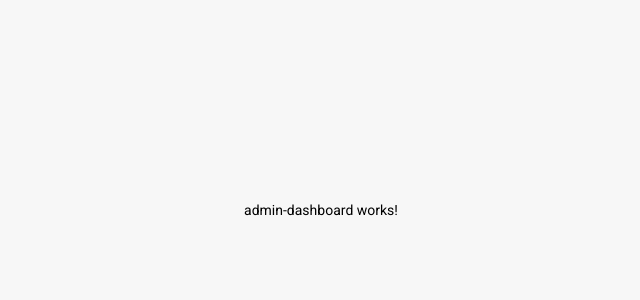
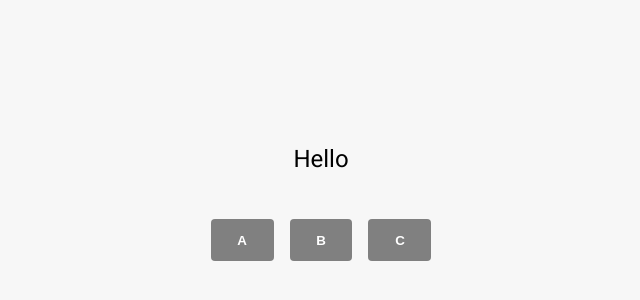
Before and after one commit to syedfaheem27/angular-dot-net, an Angular app: page /welcome/admin-dashboard in a window 1280 px wide. Shown: the part 184-484 px from the top of the page, without its empty margins (319-959 px from the left). Built offline with nearby package versions, Linux system fonts and the light colour scheme.

Commit message:
Add dashboard

```diff
--- a/src/app/admin-dashboard/admin-dashboard.component.css
+++ b/src/app/admin-dashboard/admin-dashboard.component.css
@@ -0,0 +1,27 @@
+h1{
+    text-align: center;
+}
+nav{
+    display: flex;
+    align-items: center;
+    justify-content: center;
+}
+ul{
+    display: flex;
+    justify-content: space-between;
+    padding:  1em;
+    gap: 1rem;
+}
+
+li button{
+    border: none;
+    background: gray;
+    padding: 1em 2em;
+    border-radius: 4px;
+    font-weight: bold;
+    color: #fff;
+}
+
+li button:hover{
+    cursor: pointer;
+}
--- a/src/app/admin-dashboard/admin-dashboard.component.html
+++ b/src/app/admin-dashboard/admin-dashboard.component.html
@@ -1 +1,14 @@
-<p>admin-dashboard works!</p>
+<h1>Hello {{user?.username ?? ""}}</h1>
+<nav>
+  <ul>
+    <li>
+      <button>A</button>
+    </li>
+    <li>
+      <button>B</button>
+    </li>
+    <li>
+      <button>C</button>
+    </li>
+  </ul>
+</nav>
--- a/src/app/admin-dashboard/admin-dashboard.component.ts
+++ b/src/app/admin-dashboard/admin-dashboard.component.ts
@@ -1,15 +1,23 @@
 import { Component, OnInit } from '@angular/core';
+
+interface User {
+  username: string;
+  password: string;
+  role: string;
+}
 
 @Component({
   selector: 'app-admin-dashboard',
   templateUrl: './admin-dashboard.component.html',
-  styleUrls: ['./admin-dashboard.component.css']
+  styleUrls: ['./admin-dashboard.component.css'],
 })
 export class AdminDashboardComponent implements OnInit {
-
-  constructor() { }
+  user: User | null = null;
+  constructor() {}
 
   ngOnInit(): void {
+    const user = localStorage.getItem('user');
+
+    if (user) this.user = JSON.parse(user);
   }
-
 }
--- a/src/app/non-admin-dashboard/non-admin-dashboard.component.css
+++ b/src/app/non-admin-dashboard/non-admin-dashboard.component.css
@@ -0,0 +1,27 @@
+h1{
+    text-align: center;
+}
+nav{
+    display: flex;
+    align-items: center;
+    justify-content: center;
+}
+ul{
+    display: flex;
+    justify-content: space-between;
+    padding:  1em;
+    gap: 1rem;
+}
+
+li button{
+    border: none;
+    background: gray;
+    padding: 1em 2em;
+    border-radius: 4px;
+    font-weight: bold;
+    color: #fff;
+}
+
+li button:hover{
+    cursor: pointer;
+}
--- a/src/app/non-admin-dashboard/non-admin-dashboard.component.html
+++ b/src/app/non-admin-dashboard/non-admin-dashboard.component.html
@@ -1 +1,14 @@
-<p>non-admin-dashboard works!</p>
+<h1>Hello {{user?.username ?? ""}}</h1>
+<nav>
+  <ul>
+    <li>
+      <button>D</button>
+    </li>
+    <li>
+      <button>E</button>
+    </li>
+    <li>
+      <button>F</button>
+    </li>
+  </ul>
+</nav>
--- a/src/app/non-admin-dashboard/non-admin-dashboard.component.ts
+++ b/src/app/non-admin-dashboard/non-admin-dashboard.component.ts
@@ -1,15 +1,24 @@
 import { Component, OnInit } from '@angular/core';
+
+interface User {
+  username: string;
+  password: string;
+  role: string;
+}
 
 @Component({
   selector: 'app-non-admin-dashboard',
   templateUrl: './non-admin-dashboard.component.html',
-  styleUrls: ['./non-admin-dashboard.component.css']
+  styleUrls: ['./non-admin-dashboard.component.css'],
 })
 export class NonAdminDashboardComponent implements OnInit {
-
-  constructor() { }
+  user: User | null = null;
+  constructor() {}
 
   ngOnInit(): void {
+    const user = localStorage.getItem('user');
+
+    if (user) this.user = JSON.parse(user);
   }
 
 }
--- a/src/styles.css
+++ b/src/styles.css
@@ -15,3 +15,6 @@ a {
   color: inherit;
   font-weight: 400;
 }
+ul{
+  list-style: none;
+}
```
Also changed, not shown: 2 other files (tests, documents, lock files or other folders).
